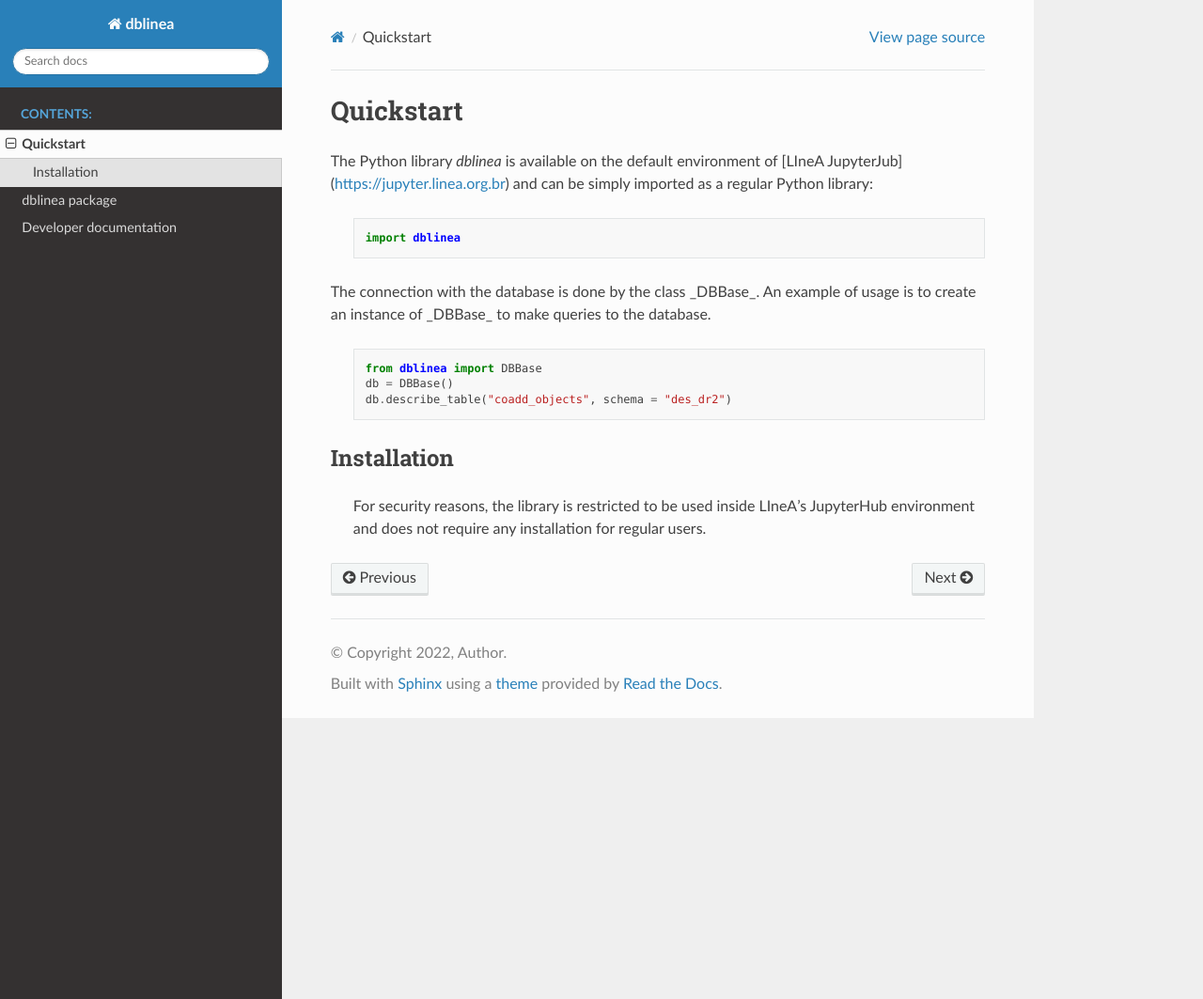
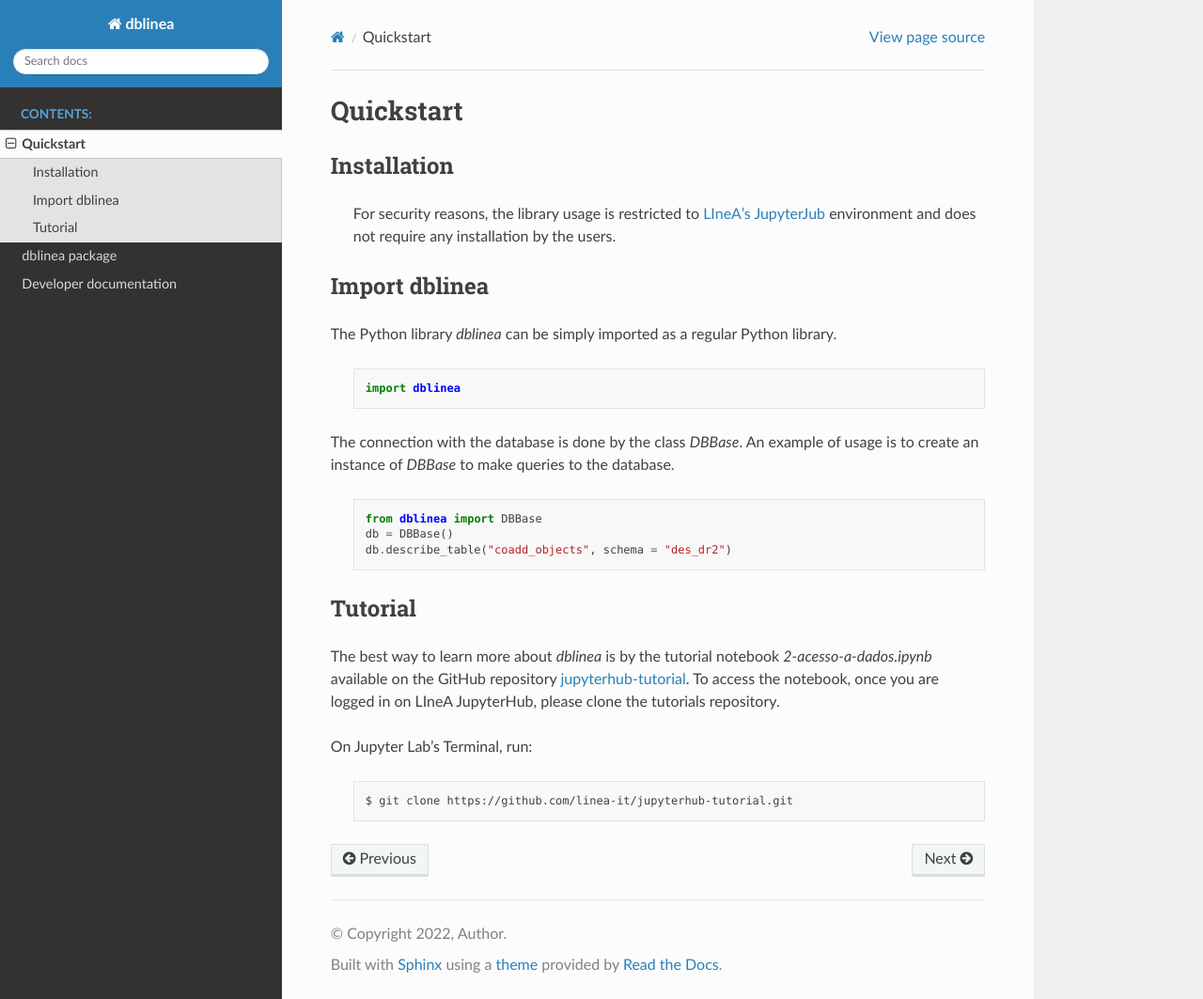
Before and after one commit to linea-it/dblinea, a Sphinx documentation site: the page built from docs/source/quickstart.rst, in a window 1280 px wide and 1063 px high. Shown: the whole window at 94% size. Built offline with Sphinx 7.4.7 and the Read the Docs theme 2.0.0, drawn with Linux system fonts in a browser that asks for light colours; pages that are not in the unit, such as notebooks, are missing from menus.

Commit message:
update quickstart text

```diff
--- a/docs/source/quickstart.rst
+++ b/docs/source/quickstart.rst
@@ -1,14 +1,25 @@
 Quickstart
 ==========
 
-The Python library `dblinea` is available on the default environment of [LIneA JupyterJub](https://jupyter.linea.org.br) and can be simply imported as a regular Python library:
+Installation
+------------
+
+
+   For security reasons, the library usage is restricted to `LIneA's JupyterJub <https://jupyter.linea.org.br>`_ environment and does not require any installation by the users.
+
+
+
+Import dblinea
+------------
+
+The Python library `dblinea` can be simply imported as a regular Python library.
 
    .. code:: python
 
       import dblinea
 
-The connection with the database is done by the class _DBBase_.
-An example of usage is to create an instance of _DBBase_ to make queries to the database.
+The connection with the database is done by the class `DBBase`.
+An example of usage is to create an instance of `DBBase` to make queries to the database.
 
    .. code:: python
 
@@ -17,7 +28,14 @@ An example of usage is to create an instance of _DBBase_ to make queries to the
       db.describe_table("coadd_objects", schema = "des_dr2")
 
 
-Installation
+
+Tutorial
 ------------
 
-   For security reasons, the library is restricted to be used inside LIneA's JupyterHub environment and does not require any installation for regular users.
+The best way to learn more about `dblinea` is by the tutorial notebook *2-acesso-a-dados.ipynb* available on the GitHub repository `jupyterhub-tutorial <https://github.com/linea-it/jupyterhub-tutorial>`_. To access the notebook, once you are logged in on LIneA JupyterHub, please clone the tutorials repository.
+
+On Jupyter Lab's Terminal, run:
+
+   .. code:: shell
+
+      $ git clone https://github.com/linea-it/jupyterhub-tutorial.git
```
